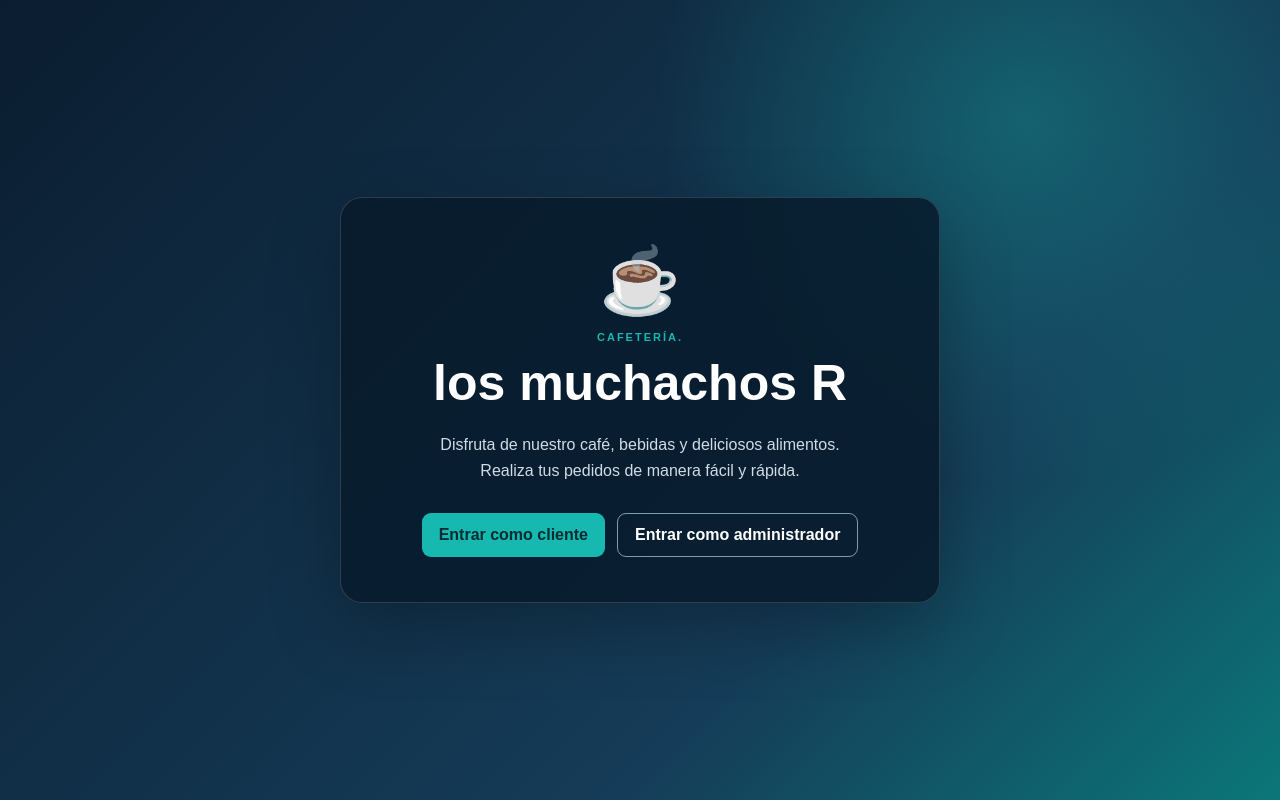
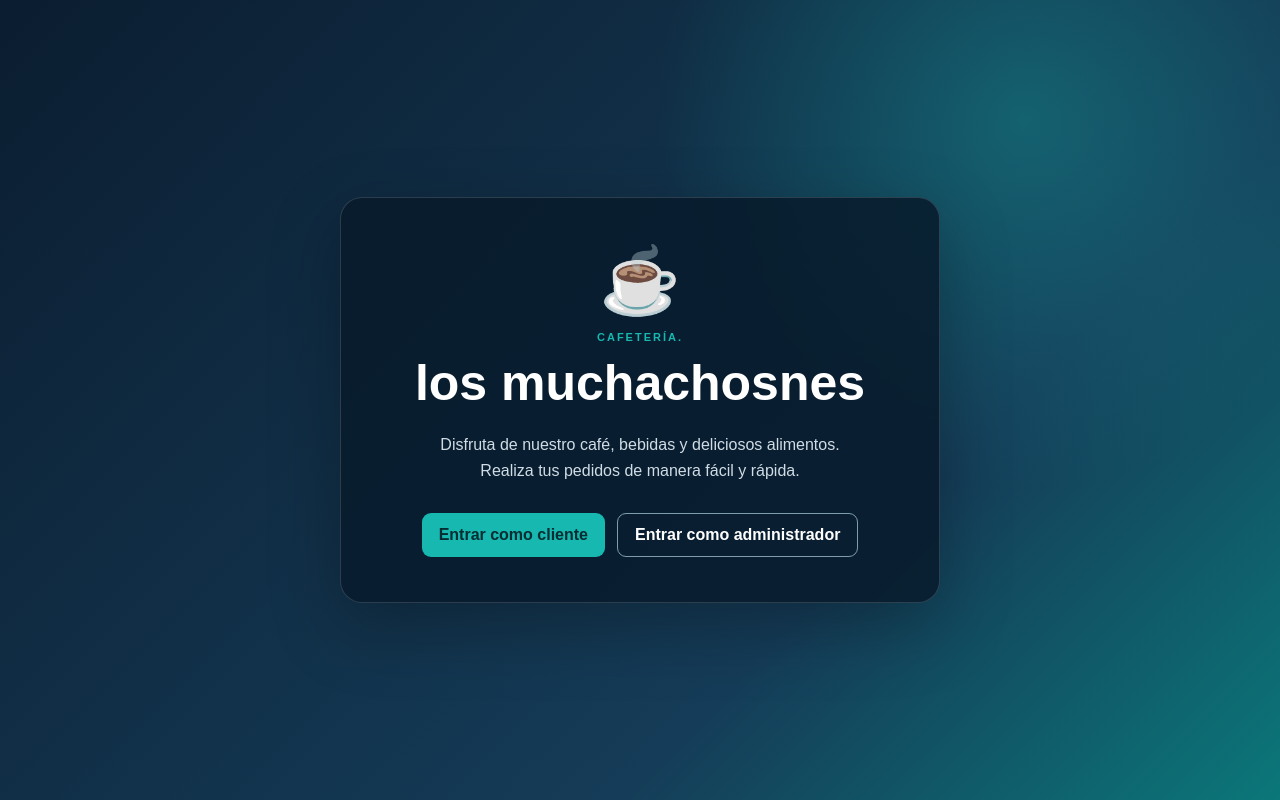
Before and after one commit to julonlondres-hash/cafe-central, a plain HTML site: page index.html in a window 1280 px wide. Drawn offline with Linux system fonts and the light colour scheme; a script that the page names is missing.

Commit message:
Actualizar Cafe Central

```diff
--- a/index.html
+++ b/index.html
@@ -24,7 +24,7 @@
 
             <p class="etiqueta">CAFETERÍA.</p>
 
-            <h1>los muchachos R</h1>
+            <h1>los muchachosnes</h1>
 
             <p class="descripcion">
                 Disfruta de nuestro café, bebidas y deliciosos alimentos.
```
Also changed, not shown: 1 other file.
